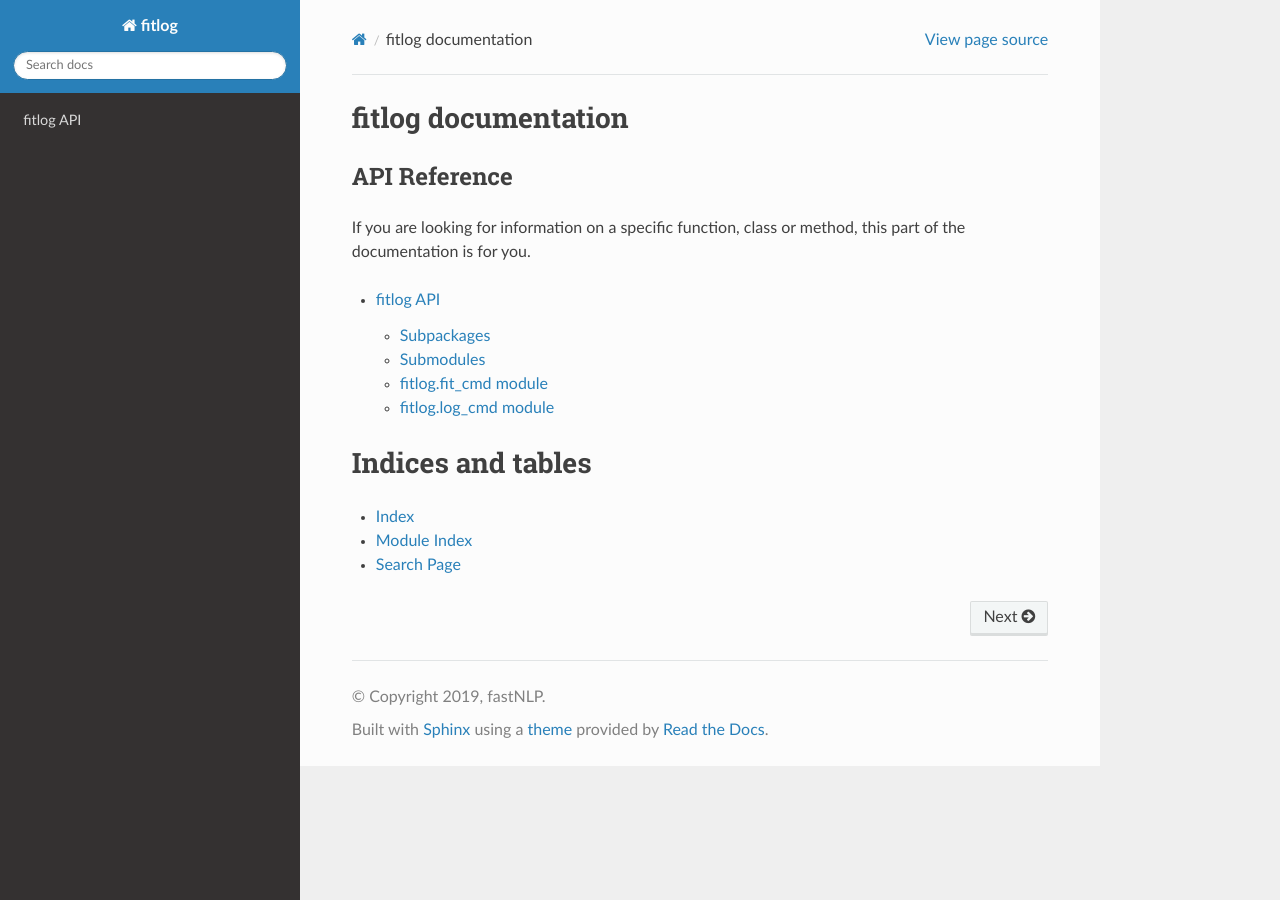
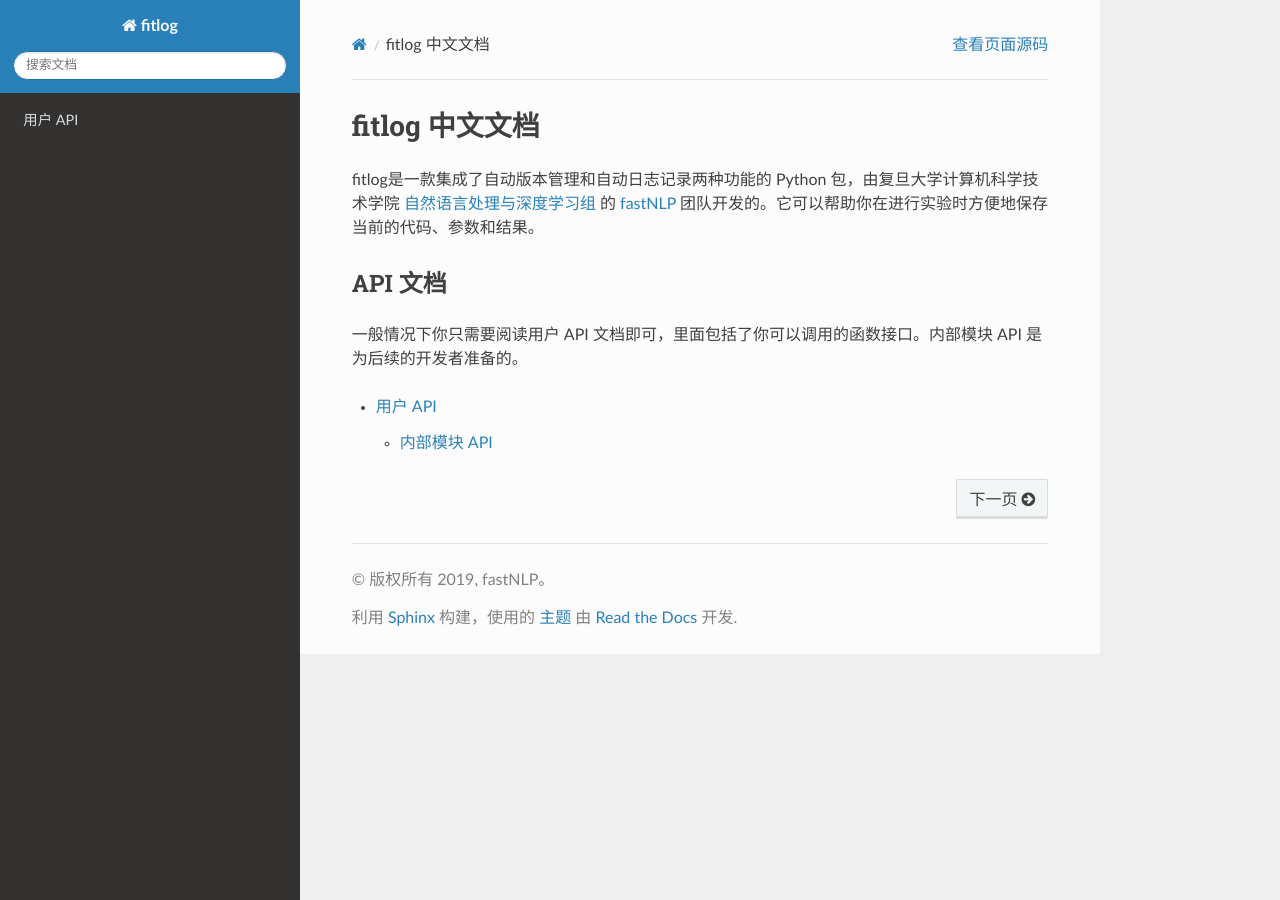
Before and after one commit to fastnlp/fitlog, a Sphinx documentation site: the page built from doc/source/index.rst, in a window 1280 px wide. Built offline with Sphinx 7.4.7 and the Read the Docs theme 2.0.0, drawn with Linux system fonts in a browser that asks for light colours.

Commit message:
确定了文档的基本框架

```diff
--- a/doc/source/conf.py
+++ b/doc/source/conf.py
@@ -12,15 +12,14 @@
 #
 import os
 import sys
+
 sys.path.insert(0, os.path.abspath('../../'))
-
 
 # -- Project information -----------------------------------------------------
 
 project = 'fitlog'
 copyright = '2019, fastNLP'
 author = 'fastNLP'
-
 
 # -- General configuration ---------------------------------------------------
 
@@ -52,18 +51,17 @@
 # The master toctree document.
 master_doc = 'index'
 
-
 # The language for content autogenerated by Sphinx. Refer to documentation
 # for a list of supported languages.
 #
 # This is also used if you do content translation via gettext catalogs.
 # Usually you set "language" from the command line for these cases.
-language = None
+language = 'zh_CN'
 
 # List of patterns, relative to source directory, that match files and
 # directories to ignore when looking for source files.
 # This pattern also affects html_static_path and html_extra_path.
-exclude_patterns = ['modules.rst','fitlog.fastserver*']
+exclude_patterns = ['modules.rst', 'fitlog.fastserver*', 'fitlog.fastcmd*']
 
 # The name of the Pygments (syntax highlighting) style to use.
 pygments_style = 'sphinx'
@@ -98,7 +96,6 @@
      [author], 1)
 ]
 
-
 # -- Options for Texinfo output ----------------------------------------------
 
 # Grouping the document tree into Texinfo files. List of tuples
@@ -113,8 +110,13 @@
 
 # -- Extension configuration -------------------------------------------------
 def maybe_skip_member(app, what, name, obj, skip, options):
-    print(obj)
-    return True
+    if name.startswith("_"):
+        return True
+    # print(what, name)
+    return obj.__doc__ is None
+
+
+
 
 def setup(app):
     app.connect('autodoc-skip-member', maybe_skip_member)
--- a/doc/source/fitlog.fastgit.rst
+++ b/doc/source/fitlog.fastgit.rst
@@ -6,9 +6,6 @@
     :undoc-members:
     :show-inheritance:
 
-Submodules
-----------
-
 fitlog.fastgit.committer module
 -------------------------------
 
--- a/doc/source/fitlog.fastlog.rst
+++ b/doc/source/fitlog.fastlog.rst
@@ -5,9 +5,6 @@
     :members:
     :undoc-members:
     :show-inheritance:
-
-Submodules
-----------
 
 fitlog.fastlog.log\_read module
 -------------------------------
--- a/doc/source/fitlog.rst
+++ b/doc/source/fitlog.rst
@@ -6,30 +6,12 @@
     :undoc-members:
     :show-inheritance:
 
-Subpackages
------------
+内部模块 API
+------------------
+
+内部模块 API 是为后续开发者准备的。你可以自行 fork 我们的 github 库进行再开发，或者联系我们提出建议。
 
 .. toctree::
 
     fitlog.fastgit
     fitlog.fastlog
-    fitlog.fastserver
-
-Submodules
-----------
-
-fitlog.fit\_cmd module
-----------------------
-
-.. automodule:: fitlog.fit_cmd
-    :members:
-    :undoc-members:
-    :show-inheritance:
-
-fitlog.log\_cmd module
-----------------------
-
-.. automodule:: fitlog.log_cmd
-    :members:
-    :undoc-members:
-    :show-inheritance:
--- a/doc/source/index.rst
+++ b/doc/source/index.rst
@@ -1,22 +1,22 @@
 
 
-fitlog documentation
-====================
+fitlog 中文文档
+==========================
 
-API Reference
+fitlog是一款集成了自动版本管理和自动日志记录两种功能的 Python 包，由复旦大学计算机科学技术学院 `自然语言处理与深度学习组`_ 的
+`fastNLP`_ 团队开发的。它可以帮助你在进行实验时方便地保存当前的代码、参数和结果。
+
+
+.. _自然语言处理与深度学习组: https://xpqiu.github.io/
+
+.. _fastNLP: https://github.com/fastnlp/fastNLP
+
+API 文档
 -------------
 
-If you are looking for information on a specific function, class or
-method, this part of the documentation is for you.
+一般情况下你只需要阅读用户 API 文档即可，里面包括了你可以调用的函数接口。内部模块 API 是为后续的开发者准备的。
 
 .. toctree::
    :maxdepth: 2
 
-   fitlog API <fitlog>
-
-Indices and tables
-==================
-
-* :ref:`genindex`
-* :ref:`modindex`
-* :ref:`search`
+   用户 API <fitlog>
--- a/fitlog/__init__.py
+++ b/fitlog/__init__.py
@@ -1,3 +1,8 @@
+"""
+fitlog是一款集成了自动版本管理和自动日志记录两种功能的 Python 包，它可以帮助你在进行实验时方便地保存当前的代码、参数和结果。
+fitlog提供给用户的 API 有如下几个：
+
+"""
 __all__ = ["commit", "set_log_dir", "finish", "add_best_metric", "add_metric", "add_loss", "add_hyper", "add_other",
            "add_hyper_in_file"]
 from .fastlog import logger as _logger
```
Also changed, not shown: doc/source/fitlog.fastserver.rst (deleted, +0 -41 lines), doc/source/fitlog.fastserver.server.rst (deleted, +0 -66 lines), 1 other file.
